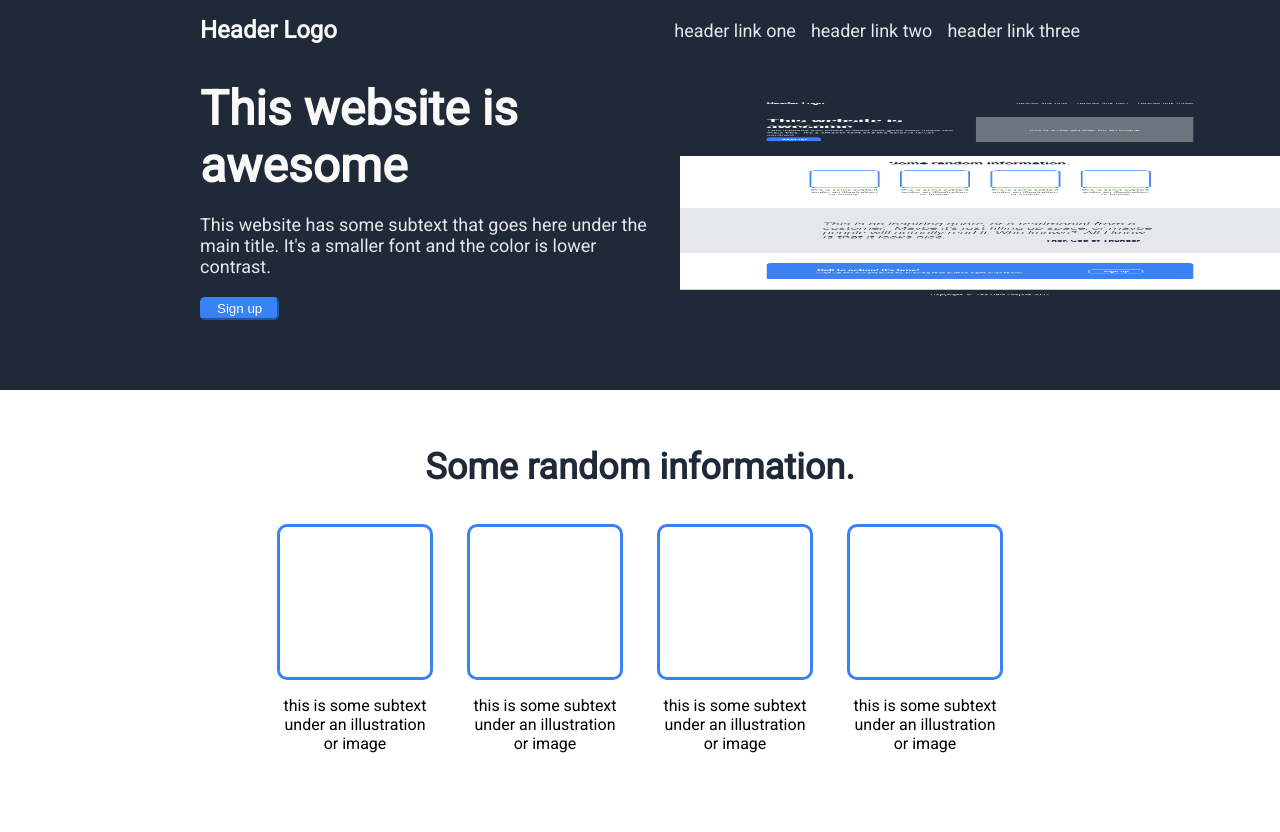
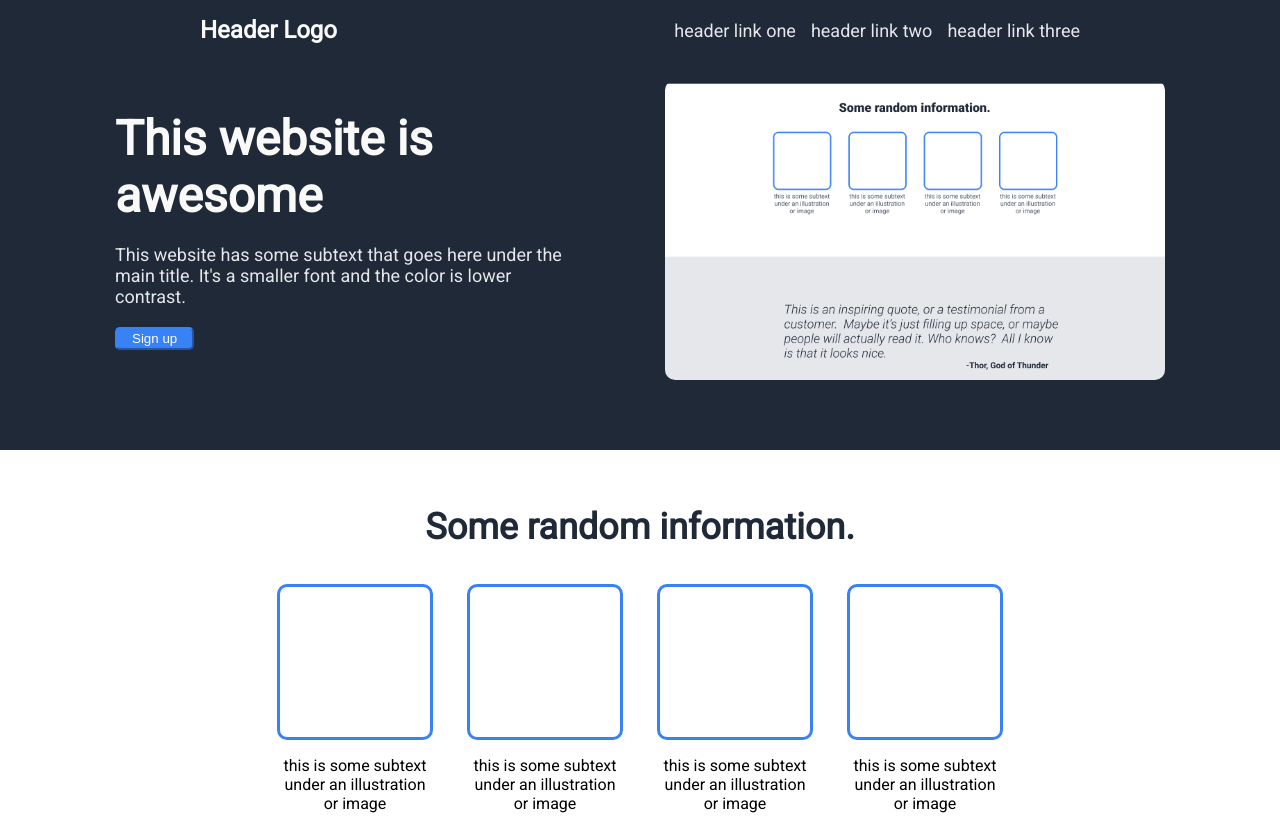
Before and after one commit to ctonneslan/landing-page, a plain HTML site: page index.html in a window 1280 px wide. Shown: the top 832 px of the page. Drawn offline with Linux system fonts and the light colour scheme.

Commit message:
A few more small changes to the image sizing and flex properties.

```diff
--- a/index.html
+++ b/index.html
@@ -69,8 +69,7 @@
         </div>
     </div>
     <div class="footer">
-        <div class="copyright">Copyright</div>
-        <div> The Odin Project 2021</div>
+        <div>Copyright © The Odin Project 2021</div>
     </div>
 </body>
 </html>
--- a/style.css
+++ b/style.css
@@ -29,10 +29,10 @@ ul {
 .first {
     display: flex;
     align-items: center;
+    justify-content: center;
     background-color: #1F2937;
-    padding-left: 200px;
     padding-top: 20px;
-    gap: 30px;
+    gap: 100px;
     padding-bottom: 70px;
 }
 
@@ -40,6 +40,10 @@ img {
     display: flex;
     align-items: center;
     justify-content: center;
+    object-fit: cover;
+    width: 500px;
+    height: 300px;
+    border-radius: 10px;
 }
 
 .hero {
@@ -175,10 +179,6 @@ img {
     font-size: 80%
 }
 
-.copyright:after {
-    content: ' \00A9 '
-}
-
 .footer {
     display: flex;
     align-items: center;
```
